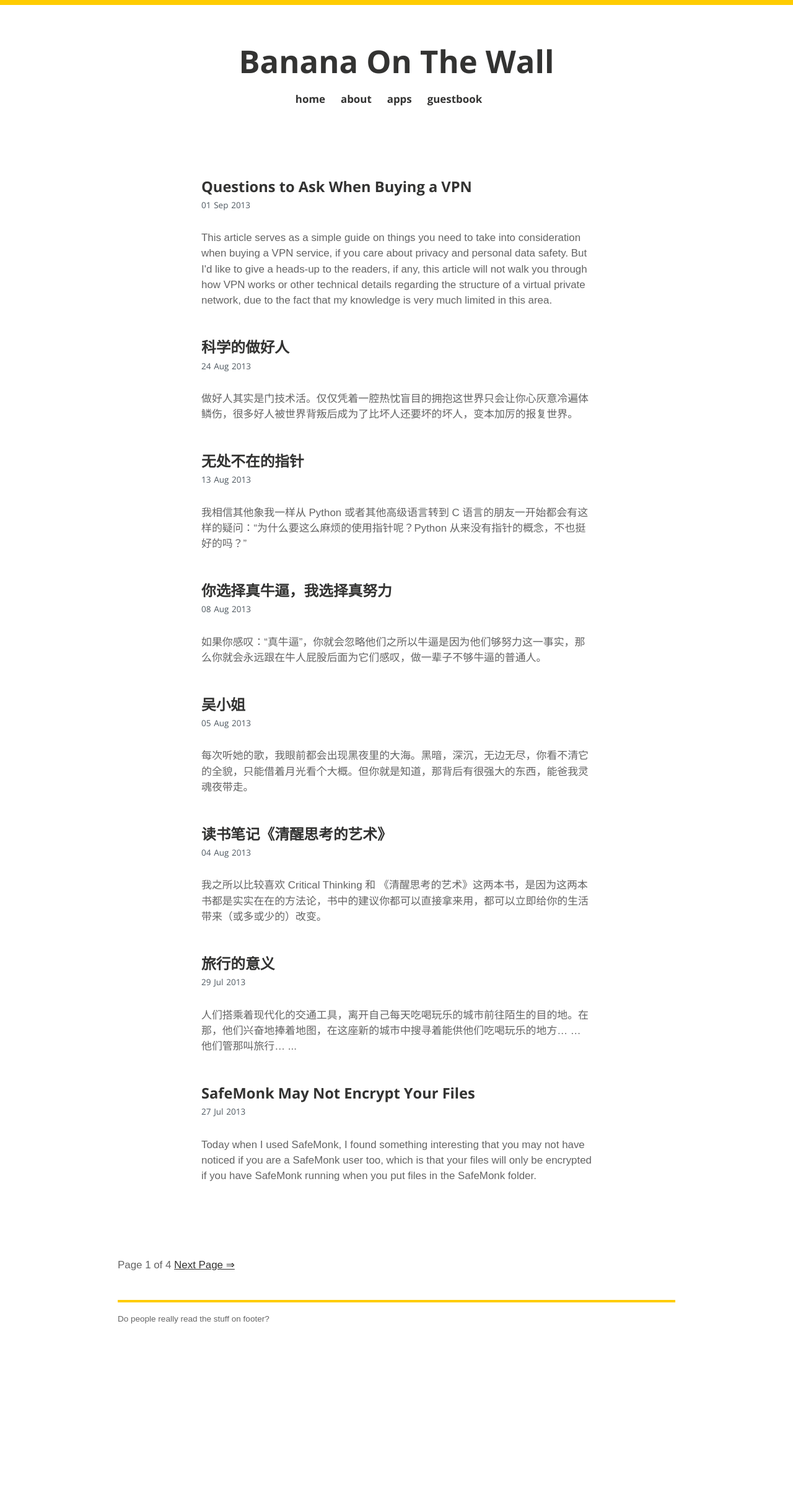
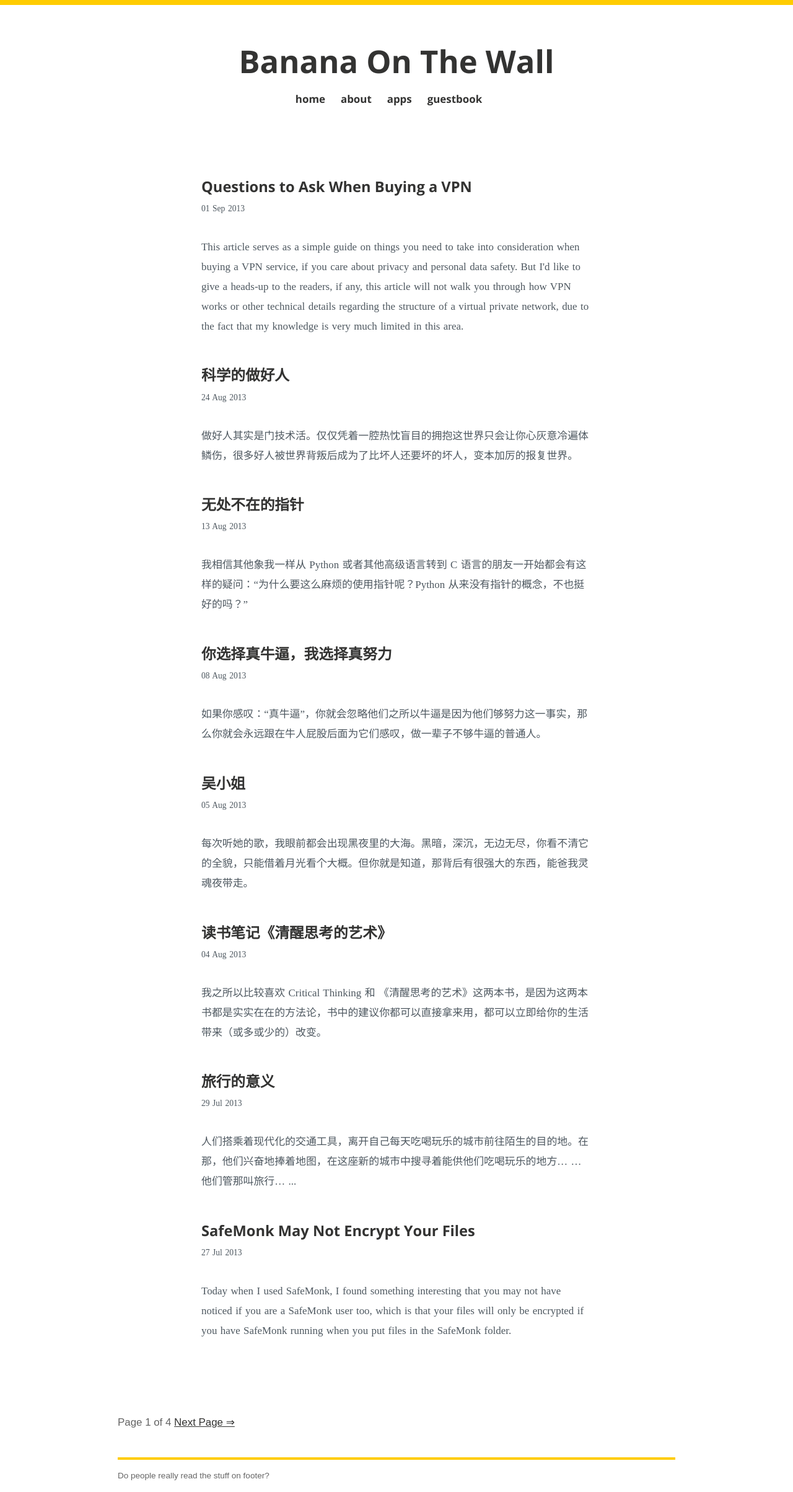
Before and after one commit to BananaOnTheWall/bananaonthewall.github.io, a Jekyll site: the page built from index.html, in a window 1280 px wide. Shown: the whole page at 62% size. Built offline with Jekyll 4.4.1, drawn with Linux system fonts in a browser that asks for light colours; some web fonts are replaced; the list of posts is cut into pages by our own code; before the commit the page ends 2155 px from its top, so only the background shows below that.

Commit message:
droid serif used

```diff
--- a/_layouts/default.html
+++ b/_layouts/default.html
@@ -8,7 +8,7 @@
         <link rel="alternate" type="application/rss+xml" href="http://feeds.feedburner.com/BananaOnTheWall" />
         <!-- syntax highlighting CSS -->
         <link rel="stylesheet" href="/css/syntax.css">
-        <link href='http://fonts.googleapis.com/css?family=Open+Sans:400,700' rel='stylesheet' type='text/css'>
+        <link href='http://fonts.googleapis.com/css?family=Open+Sans:400,700|Droid+Serif' rel='stylesheet' type='text/css'>
         <!-- Custom CSS -->
         <link rel="stylesheet" href="/css/main.css">
 
--- a/css/main.css
+++ b/css/main.css
@@ -120,10 +120,12 @@ ul.posts span {
 }
 
 .site .post p {
-    line-height: 1.5;
+    line-height: 32px;
     color: #4e5860;
     word-spacing: 1.2px;
     margin-bottom: 30px;
+    font-family: 20px;
+    font-family: 'Droid Serif', serif;
   }
 
 .site .footer {
--- a/index.html
+++ b/index.html
@@ -8,7 +8,7 @@ title: Banana On The Wall
 	<div class="post">
 		<h2><a href="{{ post.url }}">{{ post.title }}</a></h2>
 		<p class="meta">{{ post.date | date_to_string }}</p>
-		{{ post.excerpt }}
+		<p>{{ post.excerpt }}</p>
 	</div>
 	{% endfor %}
 </div>
```
